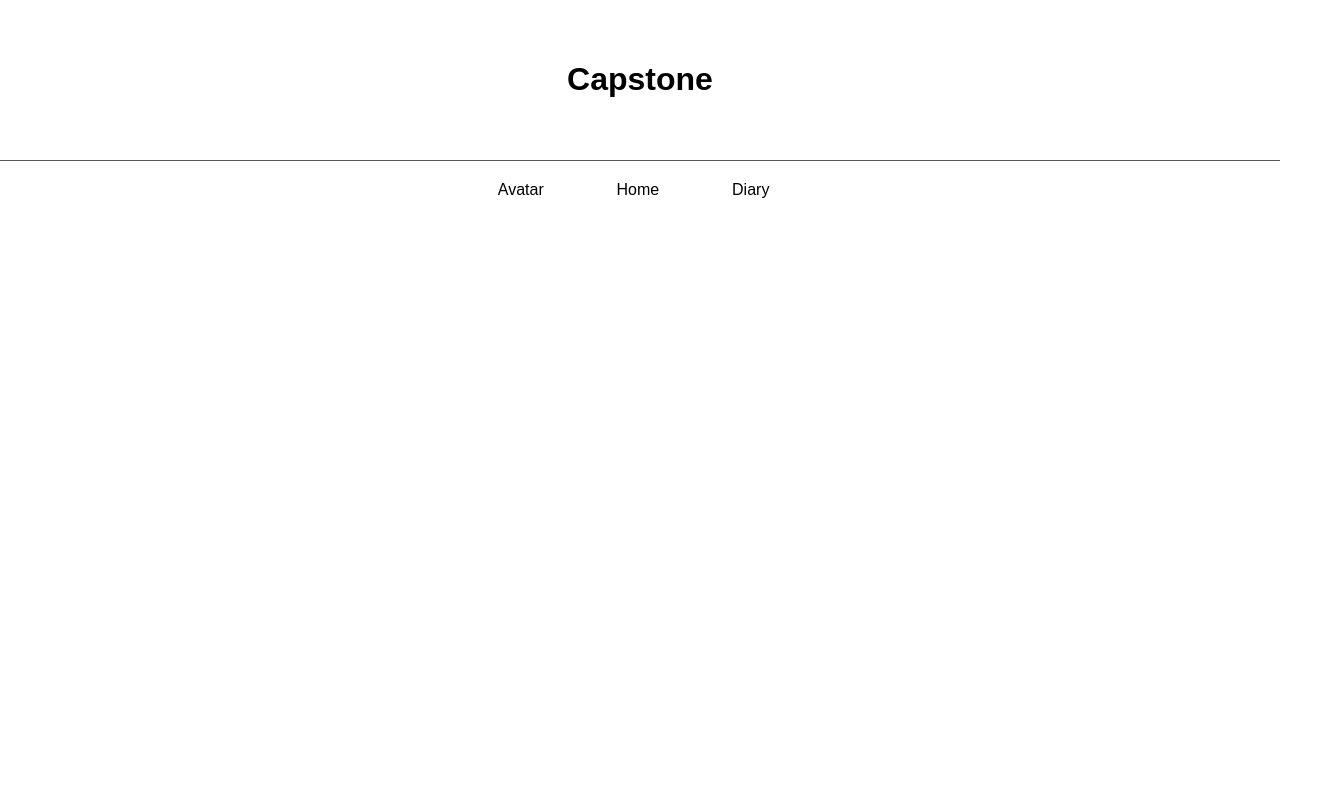
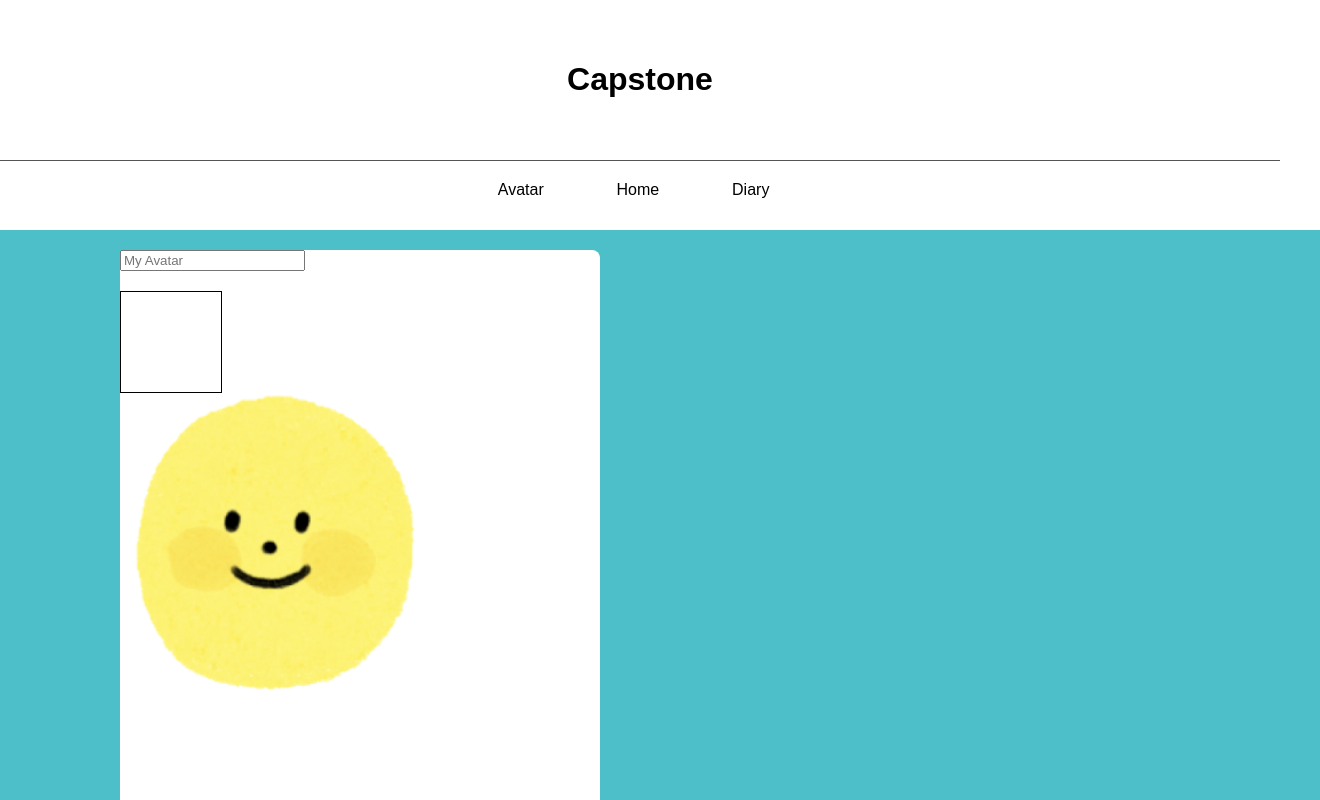
Before and after one commit to SKHU-Capstone-Design/Frontend, a React (Vite) app: page /user/home in a window 1280 px wide. Shown: the top 800 px of the page, 1320 px wide, since content can reach past the window. Built offline with nearby package versions, Linux system fonts and the light colour scheme.

Commit message:
임시커밋. 메인홈 아바타 닉네임 변경 기능 추가 후 css 중

```diff
--- a/index.html
+++ b/index.html
@@ -4,6 +4,7 @@
     <meta charset="UTF-8" />
     <meta name="viewport" content="width=device-width, initial-scale=1.0" />
     <link rel="icon" href="src/public/Sdume9rm.ico" />
+    <title>Castone Diary</title>
   </head>
   <body>
     <div id="root"></div>
--- a/src/Pages/Login.tsx
+++ b/src/Pages/Login.tsx
@@ -23,7 +23,7 @@ function Login() {
   }
 
   const handleLogin = () => {
-    navigate('/home');
+    navigate('/user/home');
   }
 
   return (
--- a/src/Pages/Navbar.tsx
+++ b/src/Pages/Navbar.tsx
@@ -9,7 +9,7 @@ function Navbar() {
   <nav className="navbar">
     <ul>
       <li><a href="/avatar/check" className='hoverUnderline'>Avatar</a></li>
-      <li><a href="/" className='hoverUnderline' >Home</a></li>
+      <li><a href="/user/home" className='hoverUnderline' >Home</a></li>
       <li><a href="/diary/finalAll" className='hoverUnderline'>Diary</a></li>
     </ul>
   </nav>
--- a/src/Pages/Signup2.tsx
+++ b/src/Pages/Signup2.tsx
@@ -20,10 +20,10 @@ function Signup2() {
 
     return (
         <div className="signupwrap0">
-            <div className="signupwrap">
-                <p className="signuptext">회원가입</p>
-                <form onSubmit={handleSubmit} className="form-container">
-                    <div className="input-container">
+            <div className="signupwrap2">
+                <p className="signuptext2">회원가입</p>
+                <form onSubmit={handleSubmit} className="form-container2">
+                    <div className="input-container2">
                         <input
                             type="text"
                             id="nickname"
@@ -65,8 +65,8 @@ function Signup2() {
                         />
                     </div>
                     <div className="button-container2">
-                        <button type="button" onClick={handlePrevious} className="prebtn"> <p>&lt;</p> </button>
-                        <button type="submit" className="nextbtn"> <p>&gt;</p>  </button>
+                        <button type="button" onClick={handlePrevious} className="prebtn2"> <p>&lt;</p> </button>
+                        <button type="submit" className="nextbtn2"> <p>&gt;</p>  </button>
                     </div>
                 </form>
             </div>
--- a/src/Pages/realHome.tsx
+++ b/src/Pages/realHome.tsx
@@ -1,11 +1,53 @@
 import '../Styles/realhome.less';
 import Navbar from './Navbar';
+import { useState, useEffect } from 'react';
+import avatarImg from "../public/avatar.png";
+
 
 function RealHome() {
+    //usestate를 사용하여 avatarname의 초기값을 비어있는 문자열로 설정
+    const [avtarname, setAvatarname] = useState("");
+
+
+    useEffect(() => { //useEffect를 사용하여 avatarname의 값을 로컬스토리지에 저장된 값으로 변경
+        const saveAvatarName = localStorage.getItem("avatarName");
+        if (saveAvatarName) {
+            setAvatarname(saveAvatarName);
+        }
+    }, []);
+
+    /* ChangeAvatarName 함수를 사용하여 avatarname의 값을 변경하고 로컬스토리지에 저장.
+    서버에 값을 보낼때 localstorage에 저장된 값을 보낼 예정이다.
+    */
+        const ChangeAvatarName = (e: { target: { value: any; }; }) => {
+        const { value } = e.target;
+        setAvatarname(value);
+        localStorage.setItem("avatarName", value);
+    };
+
     return (
         <div>
+            <div className="realhomewrap">
                 <Navbar />
+                <div className='realhomewrap2'>
+                    <div className='myavatar'>
+                        <div className='avatar_nicknamebox'>
+                            <input
+                                type="text"
+                                value={avtarname}
+                                onChange={ChangeAvatarName}
+                                placeholder="My Avatar"
+                            />
+                        </div>
+                        <div className='avatar_levelbox'></div>
+                        <div className='avatar_imgbox'>
+                            <img src={avatarImg} alt="avatar" />
+                    </div>
+                    <div className='mydiary'></div>
+                </div>
+            </div>
         </div>
+    </div>
     );
 }
 
--- a/src/Styles/Navbar.less
+++ b/src/Styles/Navbar.less
@@ -1,11 +1,50 @@
-.navbarWrap {
-  margin: 0 auto;
+.navbar {
+  background-color: white;
+  color: black;
+  padding: 20px 0;
+  text-align: center;
+}
+
+.navbar ul {
+  list-style: none;
+  padding: 0;
+  margin: 0;
+  margin-left: 2.5em;
+}
+
+.navbar li {
+  display: inline;
+  margin-right: 3.3em;
+  text-align: center;
+}
+
+.navbar a {
+  text-decoration: none;
+  color: inherit;
+  padding: 10px;
+}
+
+.navbar a:hover {
+  color: gold;
+}
+
+footer {
+  background-color: #333;
+  color: white;
+  padding: 20px;
+  text-align: center;
+  margin-top: auto;
+}
+
+body {
+  margin: 0;
+  font-family: Arial, sans-serif;
   display: flex;
   flex-direction: column;
   min-height: 100vh;
 }
 
-.navHeader {
+header {
   background-color: white;
   color: black;
   padding: 40px;
@@ -22,8 +61,8 @@
 
 .navbar ul {
   list-style: none;
-  padding: 0 auto;
-  margin: 0 auto;
+  padding: 0;
+  margin: 0;
   margin-left: 2.5em;
 }
 
@@ -35,6 +74,7 @@
 
 .navbar a {
   text-decoration: none;
+  color: inherit;
   padding: 10px;
   position: relative;
 }
@@ -43,6 +83,7 @@
   color: gold;
 }
 
+/*가상요소를 이용해 요소삽입. */
 .navbar a:before {
   content: '';
   position: absolute;
@@ -51,11 +92,13 @@
   bottom: 0;
   left: 0;
   background-color: gold;
+  visibility: hidden;
   transform: scaleX(0);
   transition: all 0.4s ;
   cursor: pointer;
 }
 
 .navbar a:hover:before {
+  visibility: visible;
   transform: scaleX(1);
 }
--- a/src/Styles/Signup.less
+++ b/src/Styles/Signup.less
@@ -14,10 +14,7 @@
     display: flexbox;
 }
 
-.input-container{
-    margin-bottom: 3em;
 
-}
 
 .button-container button{
     border-radius: 100%;
@@ -58,7 +55,7 @@
 
 .form-container{
     margin-top: 14vh;
-    line-height: 4;
+    line-height: 6.58;
 }
 
 #email, #password, #confirmPassword{
--- a/src/Styles/Signup2.less
+++ b/src/Styles/Signup2.less
@@ -1,33 +1,30 @@
-.signuptext {
+.signuptext2 {
     font-size: 2.5em;
     text-align: center;
     font-weight: bold;
     margin-top: 2.5em;
 }
 
-.signupwrap {
+.signupwrap2 {
     text-align: center;
 }
 
-.form-container {
+.form-container2 {
     color: #716E6C;
     display: flexbox;
 }
 
-.input-container2 {
-    margin-bottom: 1em;
-}
 
-.button-container button {
+.button-container2 button {
     border-radius: 100%;
 }
 
-.prebtn, .nextbtn {
+.prebtn2, .nextbtn2 {
     background-color: #7A7A7A;
     color: #484848;
     padding: 10px 20px;
     border: none;
-    border-radius: 100px;
+    border-radius: 100%;
     cursor: pointer;
     margin: 0 1em;
     font-weight: bold;
@@ -35,27 +32,29 @@
     width: 3vw;
     text-align: left;
     font-size: 1.3em;
+    position: relative;
+    top: 5
 }
 
-.prebtn {
+.prebtn2 {
     float: inline-start;
 }
 
-.nextbtn {
+.nextbtn2{
     float: inline-end;
 }
 
-.prebtn, .nextbtn {
+.prebtn2, .nextbtn2 {
     margin-top: 8em;
 }
 
-.prebtn p, .nextbtn p {
+.prebtn2 p, .nextbtn2 p {
     display: inline;
 }
 
-.form-container {
+.form-container2 {
     margin-top: 8vh;
-    line-height: 2.2;
+    line-height: 5.7;
 }
 
 #nickname, #age, #phonenum, #gender {
--- a/src/Styles/realhome.less
+++ b/src/Styles/realhome.less
@@ -1,120 +1,43 @@
-body {
-    margin: 0;
-    font-family: Arial, sans-serif;
-    display: flex;
-    flex-direction: column;
-    min-height: 100vh;
-  }
-
-  header {
-    background-color: white;
-    color: black;
-    padding: 40px;
-    text-align: center;
-    border-bottom: #555 1px solid;
-  }
-
-  .navbar {
-    background-color: white;
-    color: black;
-    padding: 20px 0;
-    text-align: center;
-  }
-
-  .navbar ul {
-    list-style: none;
-    padding: 0;
-    margin: 0;
-    margin-left: 2.5em;
-  }
-
-  .navbar li {
-    display: inline;
-    margin-right: 3.3em;
-    text-align: center;
-  }
-
-  .navbar a {
-    text-decoration: none;
-    color: inherit;
-    padding: 10px;
-  }
-
-  .navbar a:hover {
-    color: gold;
-  }
-
-  footer {
-    background-color: #333;
-    color: white;
-    padding: 20px;
-    text-align: center;
-    margin-top: auto;
-  }
-
-  body {
-    margin: 0;
-    font-family: Arial, sans-serif;
-    display: flex;
-    flex-direction: column;
-    min-height: 100vh;
+body{
+  overflow: hidden;
 }
 
-header {
-    background-color: white;
-    color: black;
-    padding: 40px;
-    text-align: center;
-    border-bottom: #555 1px solid;
+.realhomewrap2 {
+  background-color: #4CBFC8;
+  width: 100%;
+  height: 100vh;
+  margin-top: 0.7em;
+  padding: 20px;
+  display: flex;
+  justify-content: space-between;
 }
 
-.navbar {
-    background-color: white;
-    color: black;
-    padding: 20px 0;
-    text-align: center;
+.myavatar, .mydiary {
+  font-weight: bold;
+  background-color: #FFFFFF;
+  width: 30em;
+  height: 30em;
+  border-radius: 8px;
 }
 
-.navbar ul {
-    list-style: none;
-    padding: 0;
-    margin: 0;
-    margin-left: 2.5em;
+.myavatar {
+  margin-left: 100px;
 }
 
-.navbar li {
-    display: inline;
-    margin-right: 3.3em;
-    text-align: center;
+.mydiary{
+  margin-right: 140px;
 }
 
-.navbar a {
-    text-decoration: none;
-    color: inherit;
-    padding: 10px;
-    position: relative;
+.avatar_levelbox{
+  display: flex;
+  justify-content: space-between;
+  margin-top: 20px;
+  border: 1px solid black;
+  width: 100px;
+  height: 100px;
 }
 
-.navbar a:hover {
-    color: gold;
+.avatar_imgbox{
+  width: 100px;
+  height: 100px;
 }
-
-/*가상요소를 이용해 요소삽입. */
-.navbar a:before {
-    content: '';
-    position: absolute;
-    width: 100%;
-    height: 2px;
-    bottom: 0;
-    left: 0;
-    background-color: gold;
-    visibility: hidden;
-    transform: scaleX(0);
-    transition: all 0.4s ;
-    cursor: pointer;
-}
-
-.navbar a:hover:before {
-    visibility: visible;
-    transform: scaleX(1);
-}
```
Also changed, not shown: FigmaDesign/스크린샷 2024-04-09 오후 11.52.57.png (renamed from FigmaDesign/figma_re_design2.png), src/Styles/signup3.less (line endings or trailing spaces), src/public/avatar.png (added).
